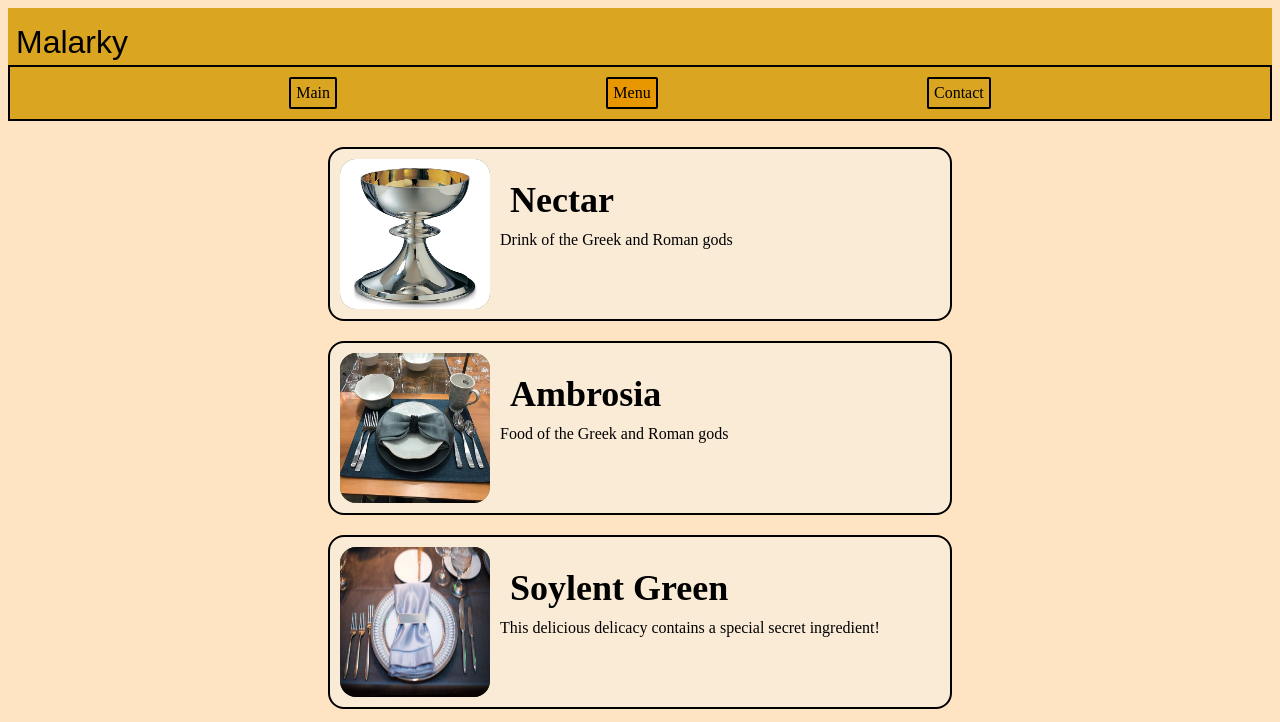
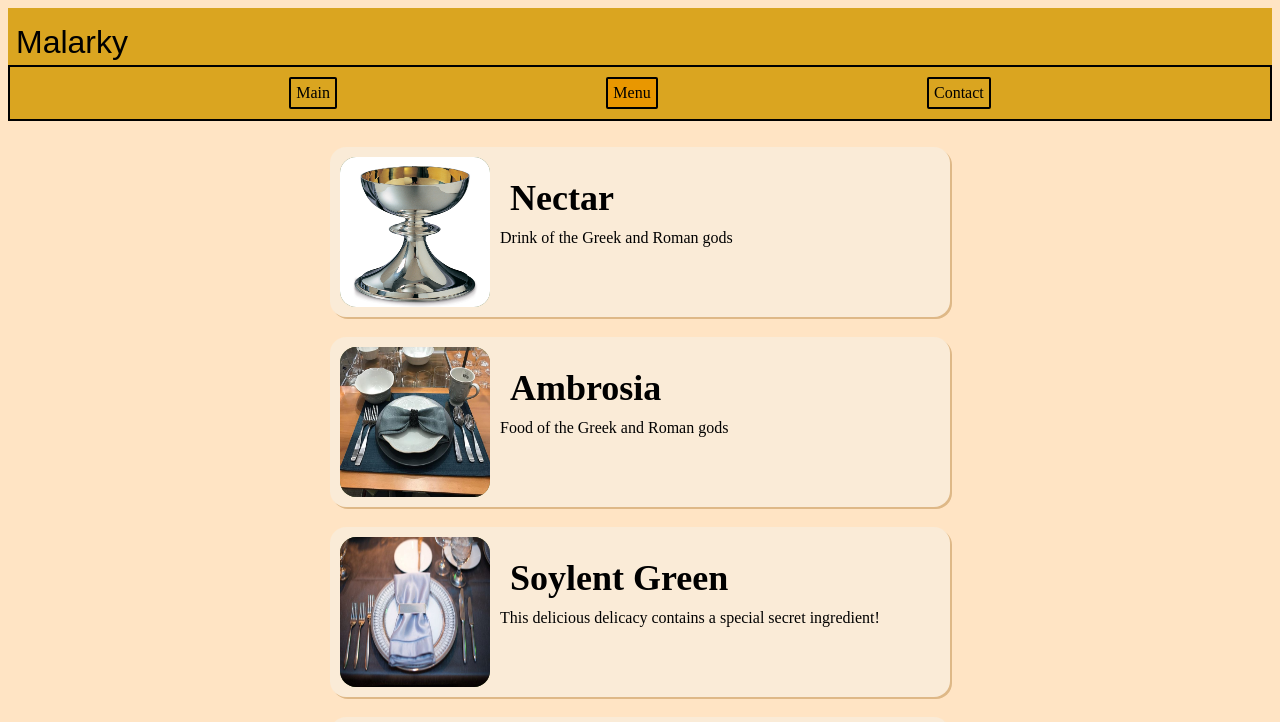
Before and after one commit to sbusenba/odin-restaurant, a website built with webpack: page dist/index.html in a window 1280 px wide. Both pictures are taken after a click on the element "Menu". Shown: the top 722 px of the page. Built offline with nearby package versions, Linux system fonts and the light colour scheme.

Commit message:
remove border from menuItems add dropshadow

```diff
--- a/src/style.css
+++ b/src/style.css
@@ -94,11 +94,10 @@
     display:flex;
     flex-direction:row;
     padding:10px;
-    border:2px solid black;
     margin:10px auto;
     width:600px;
     border-radius: 1em;
-    box-shadow: burlywood 2px;
+    box-shadow: burlywood 2px 2px;
     background-color: antiquewhite;
 }
 .menuPic{
```
Also changed, not shown: dist/main.js.
